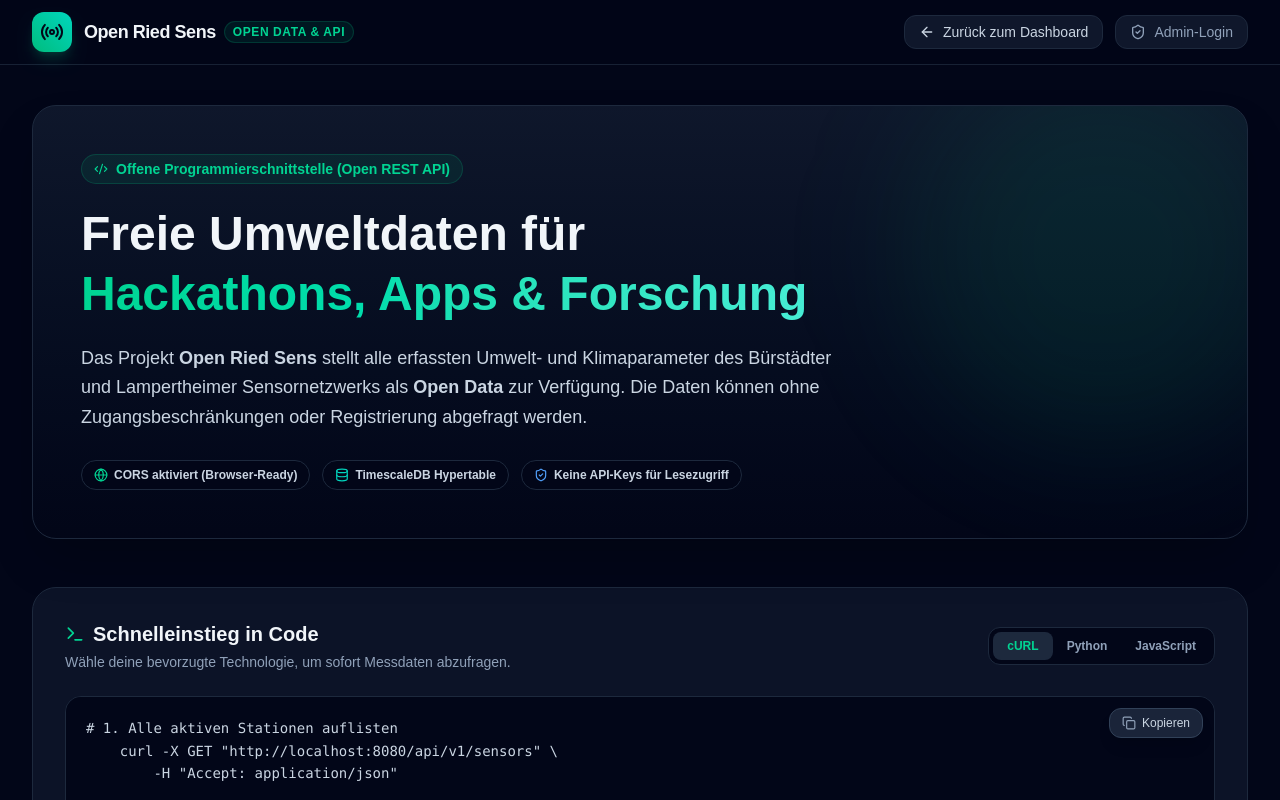
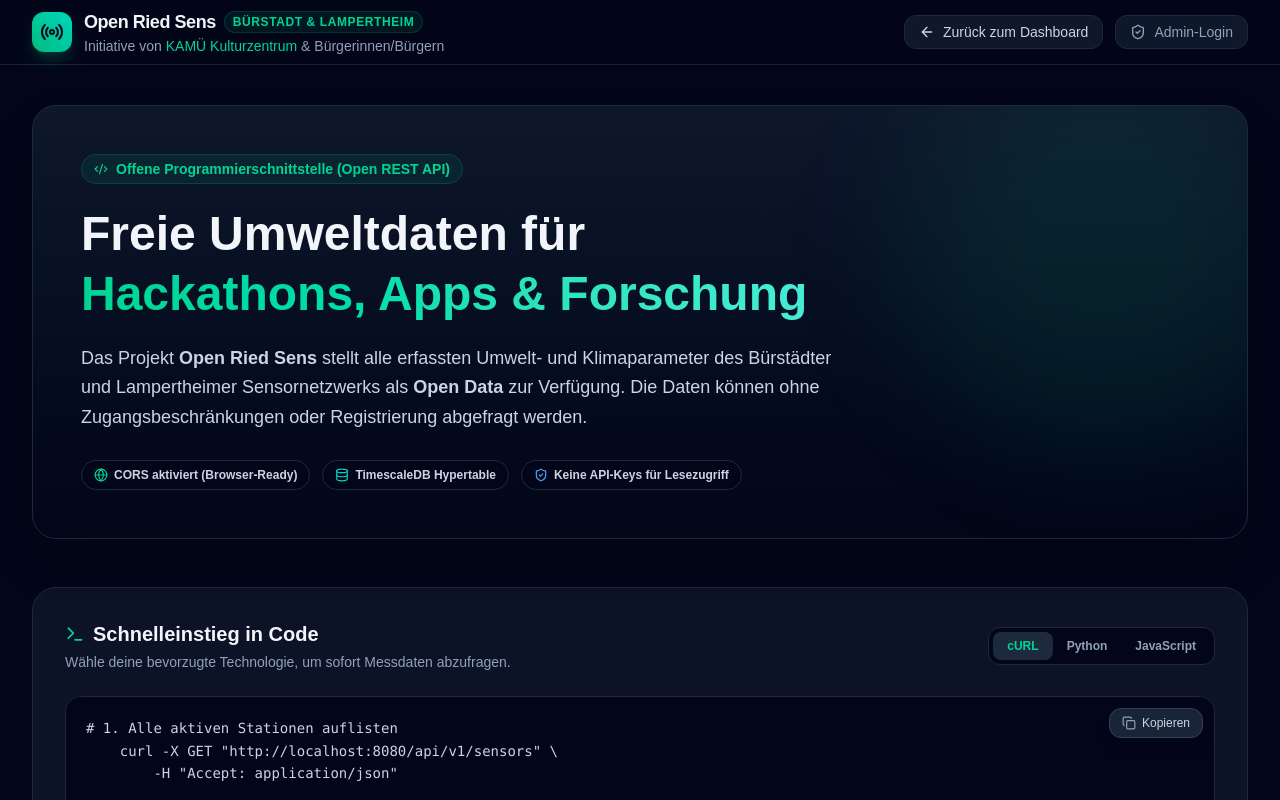
Before and after one commit to erik-metz/kamue-digital-lora-sensor, a Next.js app in the folder webapp/open-ried-sens/: page /daten in a window 1280 px wide. Shown: the top 800 px of the page. Built offline with nearby package versions, Linux system fonts and the light colour scheme.

Commit message:
Refactor DataDocsPage component: Introduced HeaderLogo component for improved branding in the header, streamlining the layout by removing redundant navigation elements.

```diff
--- /dev/null
+++ b/webapp/open-ried-sens/app/components/HeaderLogo.tsx
@@ -0,0 +1,33 @@
+import { Radio } from "lucide-react";
+
+export default function HeaderLogo() {
+  return (
+    <div className="flex items-center gap-3">
+      <div className="w-10 h-10 rounded-xl bg-gradient-to-tr from-emerald-500 to-teal-400 flex items-center justify-center text-slate-950 shadow-lg shadow-emerald-500/20">
+        <Radio className="w-6 h-6 font-bold" />
+      </div>
+      <div>
+        <div className="flex items-center gap-2">
+          <span className="font-bold text-lg text-slate-100 tracking-tight">
+            Open Ried Sens
+          </span>
+          <span className="text-xs uppercase font-bold tracking-wider px-2 py-0.5 rounded-full bg-emerald-500/10 text-emerald-400 border border-emerald-500/20">
+            Bürstadt & Lampertheim
+          </span>
+        </div>
+        <p className="text-sm text-slate-400 hidden sm:block">
+          Initiative von{" "}
+          <a
+            href="https://kamue.me"
+            target="_blank"
+            rel="noreferrer"
+            className="text-emerald-400 font-medium hover:underline"
+          >
+            KAMÜ Kulturzentrum
+          </a>{" "}
+          & Bürgerinnen/Bürgern
+        </p>
+      </div>
+    </div>
+  );
+}
--- a/webapp/open-ried-sens/app/daten/page.tsx
+++ b/webapp/open-ried-sens/app/daten/page.tsx
@@ -11,6 +11,7 @@
   ShieldCheck,
 } from "lucide-react";
 import Link from "next/link";
+import HeaderLogo from "../components/HeaderLogo";
 import InteractiveCodeSnippets from "./InteractiveCodeSnippets";
 
 export default function DataDocsPage() {
@@ -90,27 +91,8 @@
       {/* Header */}
       <header className="sticky top-0 z-50 border-b border-slate-800/80 bg-slate-950/80 backdrop-blur-xl">
         <div className="max-w-7xl mx-auto px-4 sm:px-6 lg:px-8 h-16 flex items-center justify-between">
-          <div className="flex items-center gap-3">
-            <Link
-              href="/"
-              className="w-10 h-10 rounded-xl bg-gradient-to-tr from-emerald-500 to-teal-400 flex items-center justify-center text-slate-950 shadow-lg shadow-emerald-500/20 hover:scale-105 transition-transform"
-            >
-              <Radio className="w-6 h-6 font-bold" />
-            </Link>
-            <div>
-              <div className="flex items-center gap-2">
-                <Link
-                  href="/"
-                  className="font-bold text-lg text-slate-100 tracking-tight hover:text-emerald-400 transition-colors"
-                >
-                  Open Ried Sens
-                </Link>
-                <span className="text-xs uppercase font-bold tracking-wider px-2 py-0.5 rounded-full bg-emerald-500/10 text-emerald-400 border border-emerald-500/20">
-                  Open Data & API
-                </span>
-              </div>
-            </div>
-          </div>
+          {/* Logo & Brand */}
+          <HeaderLogo />
 
           <div className="flex items-center gap-3">
             <Link
--- a/webapp/open-ried-sens/app/page.tsx
+++ b/webapp/open-ried-sens/app/page.tsx
@@ -19,6 +19,7 @@
 import dynamic from "next/dynamic";
 import Link from "next/link";
 import { useEffect, useRef, useState } from "react";
+import HeaderLogo from "./components/HeaderLogo";
 import { SensorNode } from "./components/MapComponent";
 import TelemetryCharts from "./components/TelemetryCharts";
 
@@ -208,33 +209,7 @@
       <header className="sticky top-0 z-50 border-b border-slate-800/80 bg-slate-950/80 backdrop-blur-xl">
         <div className="max-w-7xl mx-auto px-4 sm:px-6 lg:px-8 h-16 flex items-center justify-between">
           {/* Logo & Brand */}
-          <div className="flex items-center gap-3">
-            <div className="w-10 h-10 rounded-xl bg-gradient-to-tr from-emerald-500 to-teal-400 flex items-center justify-center text-slate-950 shadow-lg shadow-emerald-500/20">
-              <Radio className="w-6 h-6 font-bold" />
-            </div>
-            <div>
-              <div className="flex items-center gap-2">
-                <span className="font-bold text-lg text-slate-100 tracking-tight">
-                  Open Ried Sens
-                </span>
-                <span className="text-xs uppercase font-bold tracking-wider px-2 py-0.5 rounded-full bg-emerald-500/10 text-emerald-400 border border-emerald-500/20">
-                  Bürstadt & Lampertheim
-                </span>
-              </div>
-              <p className="text-sm text-slate-400 hidden sm:block">
-                Initiative von{" "}
-                <a
-                  href="https://kamue.me"
-                  target="_blank"
-                  rel="noreferrer"
-                  className="text-emerald-400 font-medium hover:underline"
-                >
-                  KAMÜ Kulturzentrum
-                </a>{" "}
-                & Bürgerinnen/Bürgern
-              </p>
-            </div>
-          </div>
+          <HeaderLogo />
 
           {/* Quick Nav Links */}
           <nav className="hidden md:flex items-end gap-6 text-sm font-medium text-slate-300">
```
